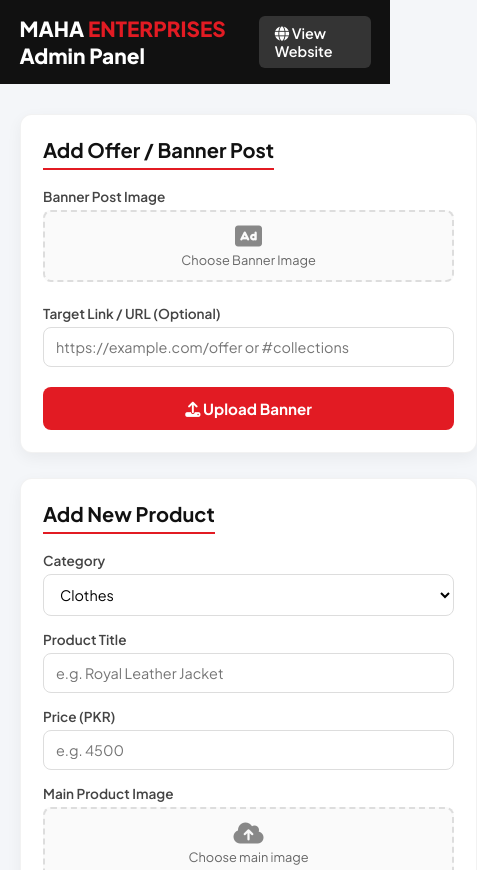
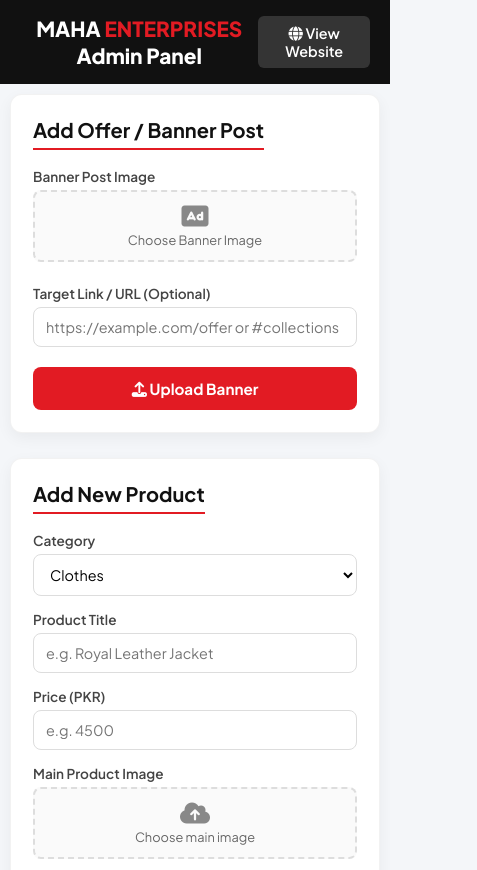
Before and after one commit to aminbolani000/maha-enterprises, a website: page admin.html in a window 390 px wide. Shown: the top 870 px of the page, 477 px wide, since content can reach past the window. Drawn offline with Linux system fonts and the light colour scheme; no server answers.

Commit message:
Update admin.html

```diff
--- a/admin.html
+++ b/admin.html
@@ -3,9 +3,12 @@
 <head>
     <meta charset="UTF-8">
     <meta name="viewport" content="width=device-width, initial-scale=1.0">
+
     <title>Admin Dashboard | MAHA Enterprises</title>
     <link rel="stylesheet" href="https://cdnjs.cloudflare.com/ajax/libs/font-awesome/6.4.0/css/all.min.css">
     <link href="https://fonts.googleapis.com/css2?family=Plus+Jakarta+Sans:wght@400;600;700;800&display=swap" rel="stylesheet">
+
+    <meta name="viewport" content="width=device-width, initial-scale=1.0">
 
     <style>
         * { margin: 0; padding: 0; box-sizing: border-box; font-family: 'Plus Jakarta Sans', sans-serif; }
@@ -111,6 +114,71 @@
         .btn-delete:hover { background: #e21b23; color: #fff; }
 
         @media (max-width: 900px) { .admin-container { grid-template-columns: 1fr; } }
+
+
+        /*ya style ka responsive ha chotia  */
+        /* ==========================================================================
+   ADMIN PANEL MOBILE RESPONSIVE STYLES
+   ========================================================================== */
+
+/* Universal Overflow Control */
+body, html {
+    max-width: 100%;
+    overflow-x: hidden;
+}
+
+/* Container Adjustments */
+.admin-container {
+    width: 100% !important;
+    max-width: 1200px;
+    margin: 0 auto;
+    padding: 15px;
+    box-sizing: border-box;
+}
+
+/* Header Responsiveness */
+.admin-header {
+    width: 100%;
+    padding: 15px 20px;
+    box-sizing: border-box;
+    text-align: center;
+}
+
+/* Media Query for Mobile Screens */
+@media (max-width: 768px) {
+    /* Grid ko Single Column me Switch karein */
+    .admin-container {
+        display: flex !important;
+        flex-direction: column !important;
+        gap: 20px;
+        padding: 10px;
+    }
+
+    /* Form and Card Widths Fit to Screen */
+    .admin-container > div,
+    .admin-card,
+    form {
+        width: 100% !important;
+        max-width: 100% !important;
+        box-sizing: border-box;
+    }
+
+    /* Input Fields and Buttons Responsive */
+    input[type="text"],
+    input[type="url"],
+    input[type="file"],
+    button,
+    .btn {
+        width: 100% !important;
+        box-sizing: border-box;
+    }
+
+    /* Typography scale for small screens */
+    .admin-header h1,
+    .admin-header h2 {
+        font-size: 1.4rem !important;
+    }
+}
     </style>
 </head>
 <body>
```
